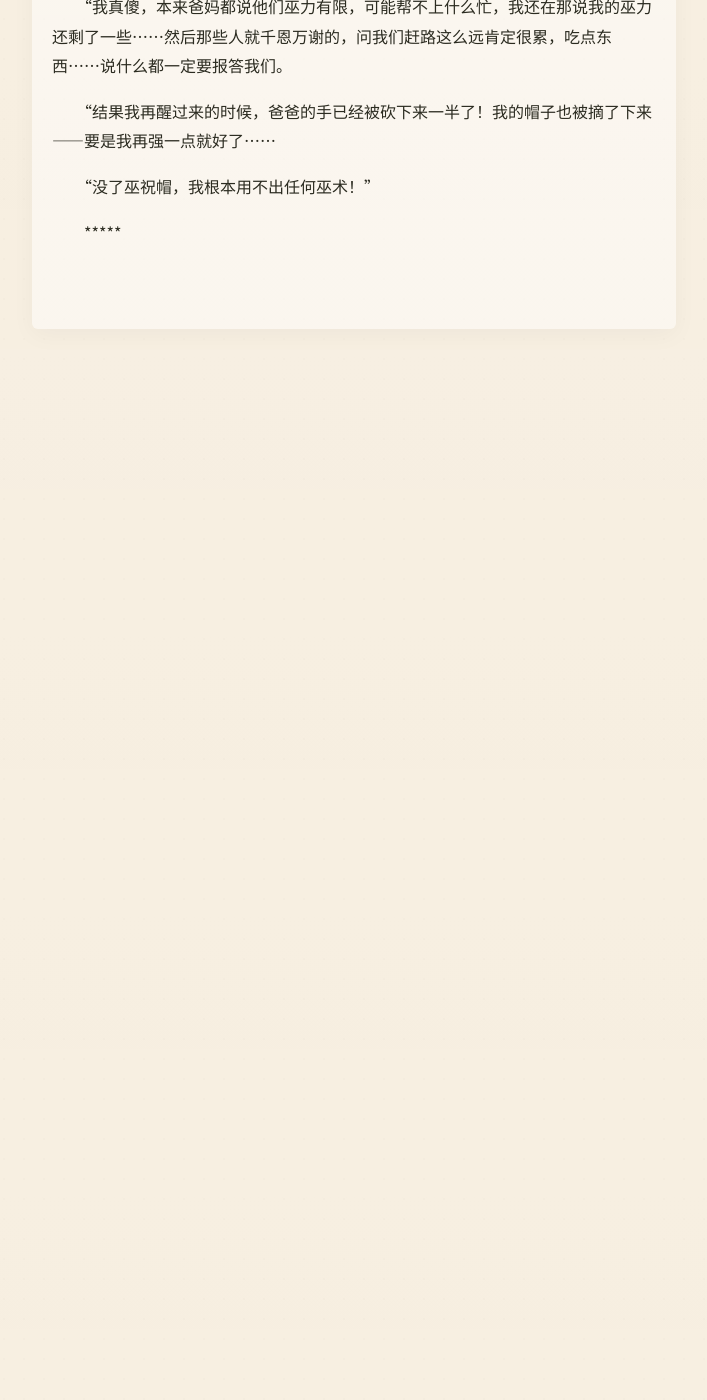
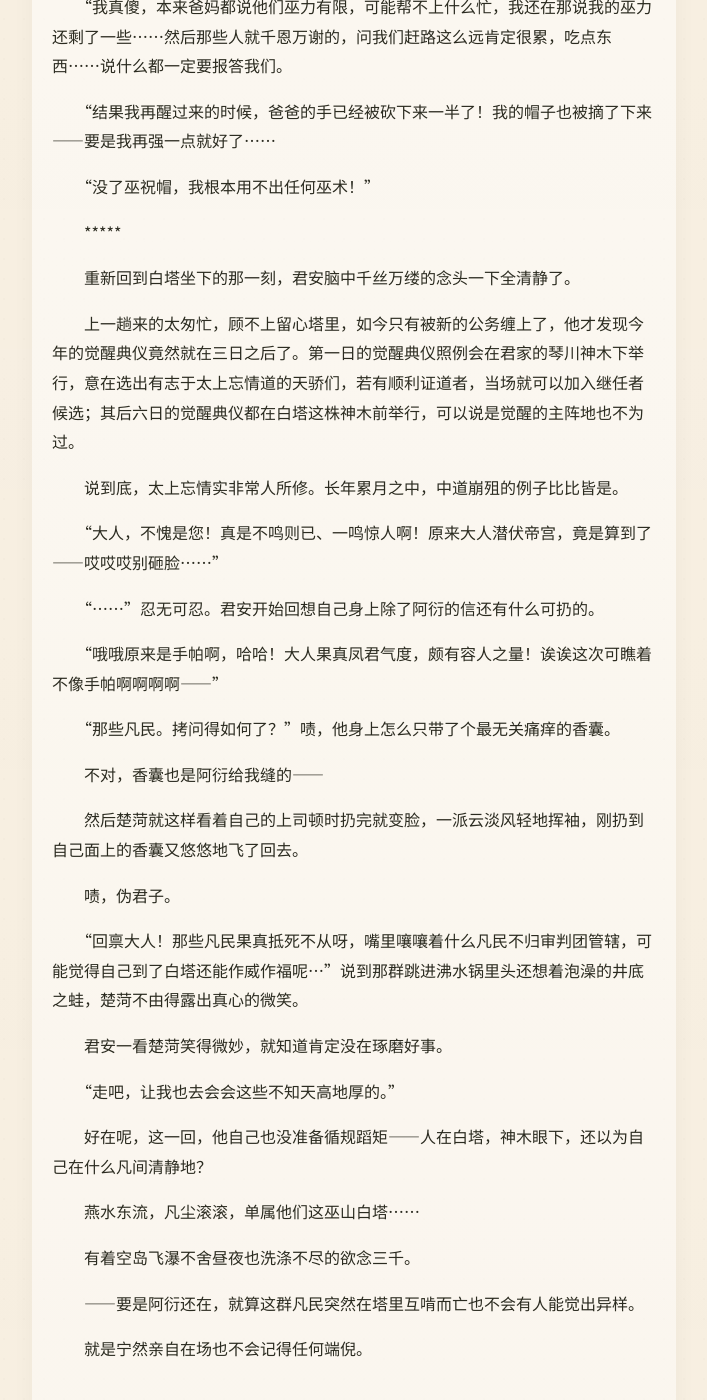
Before and after one commit to LotusSaverin/TheLeaf-BorneDream, a Jekyll site: the page built from chapter-08.md, in a window 1280 px wide and 1400 px high, scrolled down 2451 px. Shown: the whole window, without its empty margins (286-993 px from the left). Built offline with Jekyll 4.4.1, drawn with Linux system fonts in a browser that asks for light colours; some web fonts are replaced; our own code applies the rules of GitHub Pages for plain Markdown files; before the commit the page ends 2780 px from its top, so only the background shows below that; some of the changed text lies outside the part shown.

Commit message:
Edit chapter-08 for improved readability
Revised sentences for clarity and flow in chapter 08.

```diff
--- a/chapter-08.md
+++ b/chapter-08.md
@@ -30,7 +30,7 @@
 
 　　君安的身影快得几乎难以用肉眼抓捕，他朝着梦中的人间炼狱急驰而去。几瞬之间，他已经能看到围聚成团的凡民身影。
 
-　　来不及判断事态已经发展到哪一步，毫无犹豫，他直接动用大范围的昏睡咒术——在场的所有凡民一击全倒，显露出包围圈中心的惨烈景象。
+　　来不及判断事态已经发展到哪一步，没有丝毫犹豫，他直接动用大范围的昏睡咒术——在场的所有凡民一击全倒，显露出包围圈中心的惨烈景象。
 
 　　两男一女三位巫祝，三人尽数被捆，浑身青紫；其中稍年长的一男一女已经因放血过多陷入昏迷，剩下一个年轻些的青年显然也因为不断的失血而在失去意识的边缘。
 
@@ -77,3 +77,39 @@
 　　“没了巫祝帽，我根本用不出任何巫术！”
 
 　　*****
+
+　　重新回到白塔坐下的那一刻，君安脑中千丝万缕的念头一下全清静了。
+
+　　上一趟来的太匆忙，顾不上留心塔里，如今只有被新的公务缠上了，他才发现今年的觉醒典仪竟然就在三日之后了。第一日的觉醒典仪照例会在君家的琴川神木下举行，意在选出有志于太上忘情道的天骄们，若有顺利证道者，当场就可以加入继任者候选；其后六日的觉醒典仪都在白塔这株神木前举行，可以说是觉醒的主阵地也不为过。
+
+　　说到底，太上忘情实非常人所修。长年累月之中，中道崩殂的例子比比皆是。
+
+　　“大人，不愧是您！真是不鸣则已、一鸣惊人啊！原来大人潜伏帝宫，竟是算到了——哎哎哎别砸脸……”
+
+　　“……”忍无可忍。君安开始回想自己身上除了阿衍的信还有什么可扔的。
+
+　　“哦哦原来是手帕啊，哈哈！大人果真凤君气度，颇有容人之量！诶诶这次可瞧着不像手帕啊啊啊啊——”
+
+　　“那些凡民。拷问得如何了？”啧，他身上怎么只带了个最无关痛痒的香囊。
+
+　　不对，香囊也是阿衍给我缝的——
+
+　　然后楚菏就这样看着自己的上司顿时扔完就变脸，一派云淡风轻地挥袖，刚扔到自己面上的香囊又悠悠地飞了回去。
+
+　　啧，伪君子。
+
+　　“回禀大人！那些凡民果真抵死不从呀，嘴里嚷嚷着什么凡民不归审判团管辖，可能觉得自己到了白塔还能作威作福呢…”说到那群跳进沸水锅里头还想着泡澡的井底之蛙，楚菏不由得露出真心的微笑。
+
+　　君安一看楚菏笑得微妙，就知道肯定没在琢磨好事。
+
+　　“走吧，让我也去会会这些不知天高地厚的。”
+
+　　好在呢，这一回，他自己也没准备循规蹈矩——人在白塔，神木眼下，还以为自己在什么凡间清静地？
+
+　　燕水东流，凡尘滚滚，单属他们这巫山白塔……
+
+　　有着空岛飞瀑不舍昼夜也洗涤不尽的欲念三千。
+
+　　——要是阿衍还在，就算这群凡民突然在塔里互啃而亡也不会有人能觉出异样。
+
+　　就是宁然亲自在场也不会记得任何端倪。
```
